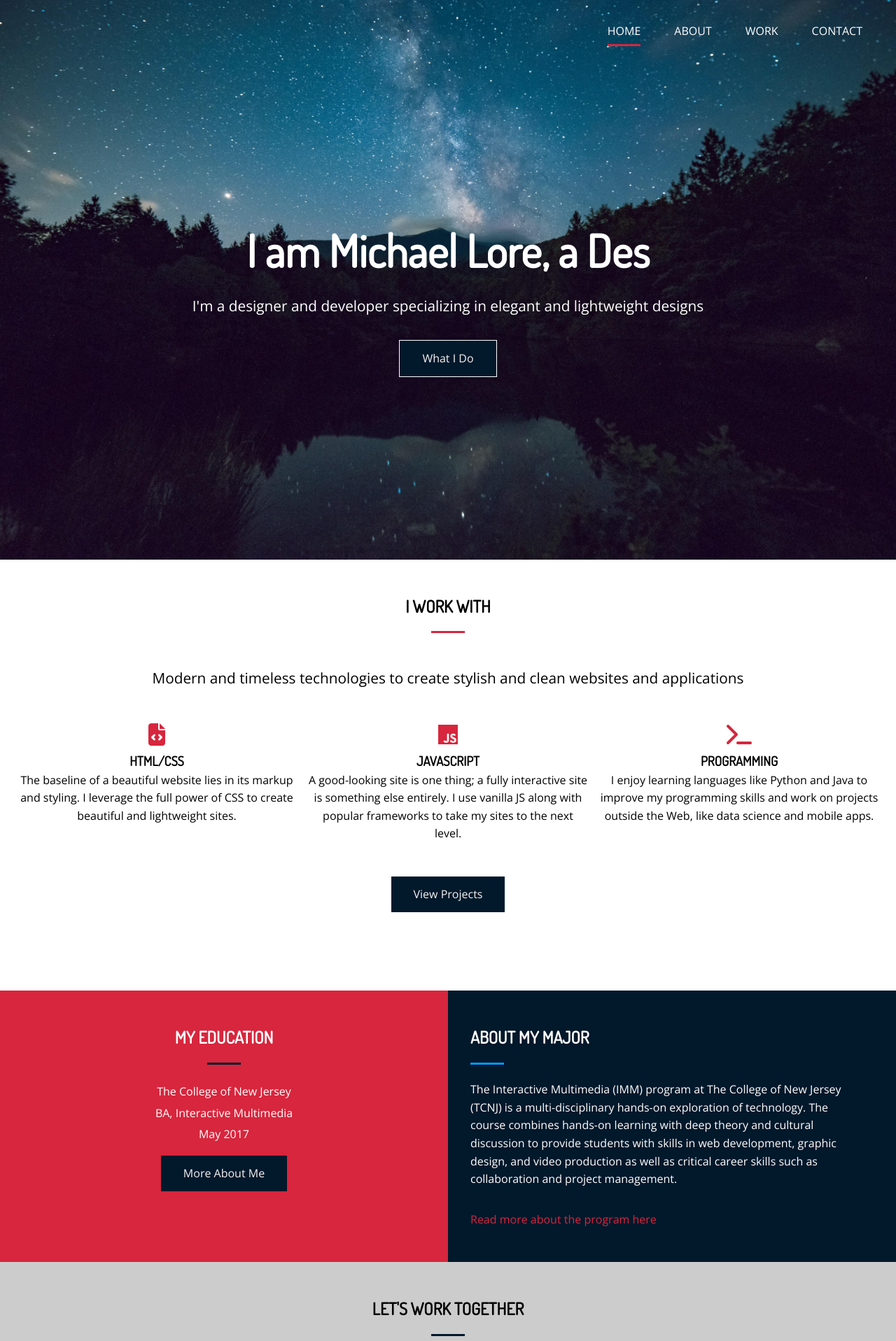
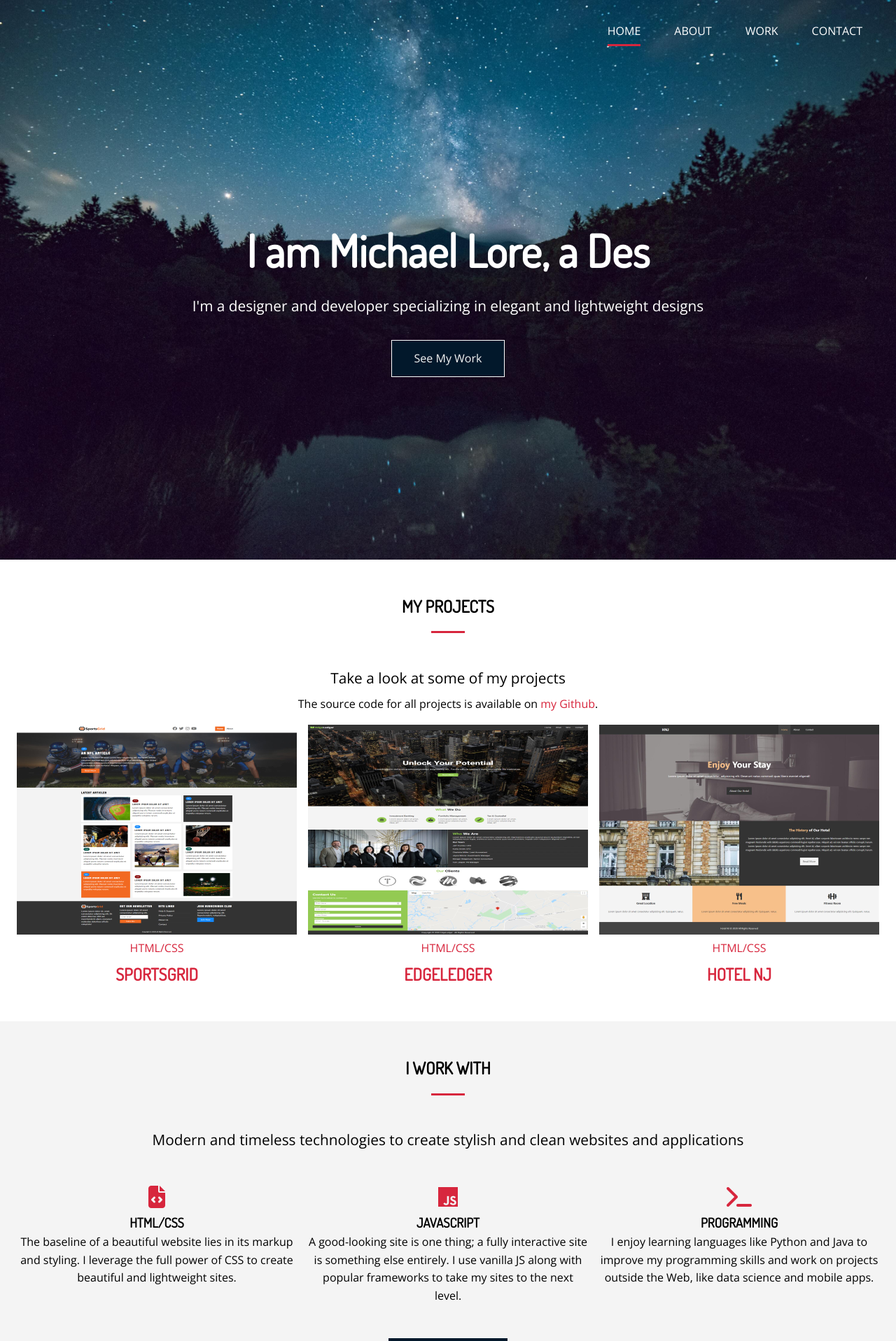
Before and after one commit to michaellore/portfolio, a PHP site: page / in a window 1280 px wide. Shown: the top 1917 px of the page at 70% size. Run offline with PHP 8.4, Linux system fonts and the light colour scheme; style sheets or scripts are compiled from the project's sources; some libraries are stand-ins or nearby versions.

Commit message:
simplify grid for easier use, add projects to home

```diff
--- a/index.html
+++ b/index.html
@@ -42,10 +42,68 @@
         <h1>I am Michael Lore, a <span class="txt-type" data-wait="3000"
             data-words='["Developer", "Designer", "Learner"]'></span></h1>
         <p class="lead">I'm a designer and developer specializing in elegant and lightweight designs</p>
-        <a href="#home-a" class="btn-dark btn-scroll">What I Do</a>
+        <a href="#work-a" class="btn-dark btn-scroll">See My Work</a>
       </div>
     </div>
   </header>
+
+  <!-- Section A: Projects Gallery -->
+  <section id="work-a" class="text-center py-3 work-home">
+    <div class="container">
+      <h2 class="section-title">My Projects</h2>
+      <div class="bottom-line"></div>
+      <p class="lead">Take a look at some of my projects</p>
+      <p class="lead-sub">The source code for all projects is available on <a
+          href="https://github.com/michaellore/portfolio/tree/master/projects" target="_blank"
+          rel="noopener noreferrer">my Github</a>.</p>
+
+      <div class="items">
+        <div class="item">
+          <a href="https://mhlore.com/projects/sportsgrid/index.html" target="_blank" rel="noopener noreferrer">
+            <div class="item-image">
+              <img src="portfolio_resources/img/items/sportsgrid.jpg" alt="SportsGrid Project">
+            </div>
+            <div class="item-text">
+              <div class="item-text-wrap">
+                <p class="item-text-category">HTML/CSS</p>
+                <h2 class="item-text-title">SportsGrid</h2>
+              </div>
+            </div>
+          </a>
+        </div>
+
+        <div class="item">
+          <a href="https://mhlore.com/projects/edgeledger/index.html" target="_blank" rel="noopener noreferrer">
+            <div class="item-image">
+              <img src="portfolio_resources/img/items/edgeledger.jpg" alt="Edgeledger Project">
+            </div>
+            <div class="item-text">
+              <div class="item-text-wrap">
+                <p class="item-text-category">HTML/CSS</p>
+                <h2 class="item-text-title">Edgeledger</h2>
+              </div>
+            </div>
+          </a>
+        </div>
+
+        <div class="item">
+          <a href="https://mhlore.com/projects/hotel/index.html" target="_blank" rel="noopener noreferrer">
+            <div class="item-image">
+              <img src="portfolio_resources/img/items/hotel.jpg" alt="Hotel NJ Project">
+            </div>
+            <div class="item-text">
+              <div class="item-text-wrap">
+                <p class="item-text-category">HTML/CSS</p>
+                <h2 class="item-text-title">Hotel NJ</h2>
+              </div>
+            </div>
+          </a>
+        </div>
+
+      </div>
+    </div>
+  </section>
+
 
   <!-- Section A - Specialize -->
   <section id="home-a" class="text-center py-3">
@@ -77,7 +135,7 @@
             outside the Web, like data science and mobile apps. </p>
         </div>
         <div>
-          <a href="work.html" class="btn-dark">View Projects</a>
+          <a href="#contact" class="btn-dark">Work With Me</a>
         </div>
       </div>
     </div>
--- a/portfolio_resources/scss/_item_grid.scss
+++ b/portfolio_resources/scss/_item_grid.scss
@@ -1,101 +1,21 @@
 .items {
     display: grid;
     grid-template-columns: repeat(3, 1fr);
-    box-shadow: 0 5px 10px 0 rgba(0, 0, 0, 0.3);
     gap: 1rem;
 }
 
 .item {
     position: relative;
-    background: $dark-color;
     overflow: hidden;
-
-
-    &::after {
-        content: '';
-        position: absolute;
-        display: block;
-        background: inherit;
-        opacity: 0.9;
-        top: 0;
-        left: 0;
-        width: 100%;
-        height: 100%;
-        transform: scale(2) translateX(-75%) translateY(-75%) rotate(-28deg);
-        transition: transform 3s cubic-bezier(0.2, 1, 0.3, 1);
-    }
-
-    //main color overlay
-    &:hover:after {
-        transform: scale(2) translateX(0) translateY(0) rotate(-28deg);
-    }
-
-    //scale on hover
-    &:hover &-image {
-        transform: scale(1.2);
-    }
-
-    //bring in text on hover
-    &:hover &-text {
-        opacity: 1;
-        transform: translateY(0);
-    }
-
-    &-image {
-        height: auto;
-        transform: translateZ(0);
-        display: block;
-        transition: transform 750ms cubic-bezier(0.2, 1, 0.3, 1);
-    }
-
-    &-image:before {
-        content: '';
-        display: block;
-        padding-top: 75%;
-        overflow: hidden;
-    }
-
-    &-image img {
-        position: absolute;
-        top: 0;
-        left: 0;
-        width: 100%;
-        height: auto;
-        line-height: 0;
-    }
-
-    &-text {
-        position: absolute;
-        top: 0;
-        left: 0;
-        bottom: 0;
-        right: 0;
-        opacity: 0;
-        text-align: center;
-        z-index: 1;
-        color: #fff;
-        transform: translateY(-20%);
-        transition: opacity 500ms cubic-bezier(0.2, 1, 0.3, 1), transform 500ms cubic-bezier(0.2, 1, 0.3, 1);
-        transition-delay: 300ms;
-    }
-
-    &-text-wrap {
-        position: absolute;
-        width: 100%;
-        top: 50%;
-        transform: translateY(-50%);
-    }
-
     &-text-title {
-        font-size: 2rem;
+        font-size: 1.5rem;
         padding: 0 1rem;
         margin: 5px 0 0 0;
     }
 
     &-text-category {
-        text-transform: uppercase;
-        font-size: 1.2rem;
-        opacity: 0.75;
+        font-size: 1rem;
+        padding: 0;
         margin: 0;
     }
 }
--- a/portfolio_resources/scss/_media.scss
+++ b/portfolio_resources/scss/_media.scss
@@ -138,6 +138,11 @@
         }
     }
 
+    .work-home{
+        margin-top: 6rem;
+        padding-bottom: 0rem;
+    }
+
     //Stack Grids
     #home-b .education,
     #contact .contact-container,
--- a/portfolio_resources/scss/main.scss
+++ b/portfolio_resources/scss/main.scss
@@ -114,6 +114,7 @@ img {
 
     //Home A
     &-a {
+        background: #f4f4f4;
         .specials {
             margin-top: 3rem;
             display: grid;
@@ -142,7 +143,6 @@ img {
     //Home B
     &-b {
         .education {
-            padding-top: 2rem;
             display: grid;
             grid-template-columns: repeat(2, 1fr);
 
@@ -325,15 +325,19 @@ img {
 //Work Section
 #work {
     &-a {
-        background: #f4f4f4;
 
         .lead {
             margin-bottom: 0.5rem;
         }
 
+        .lead-sub{
+            margin-bottom: 1rem;
+        }
+
         p {
-            margin-bottom: 2rem;
+            margin-bottom: 0rem;
         }
+
 
         a {
             color: $main-color;
```
Also changed, not shown: work.html (+17 -7 lines).
